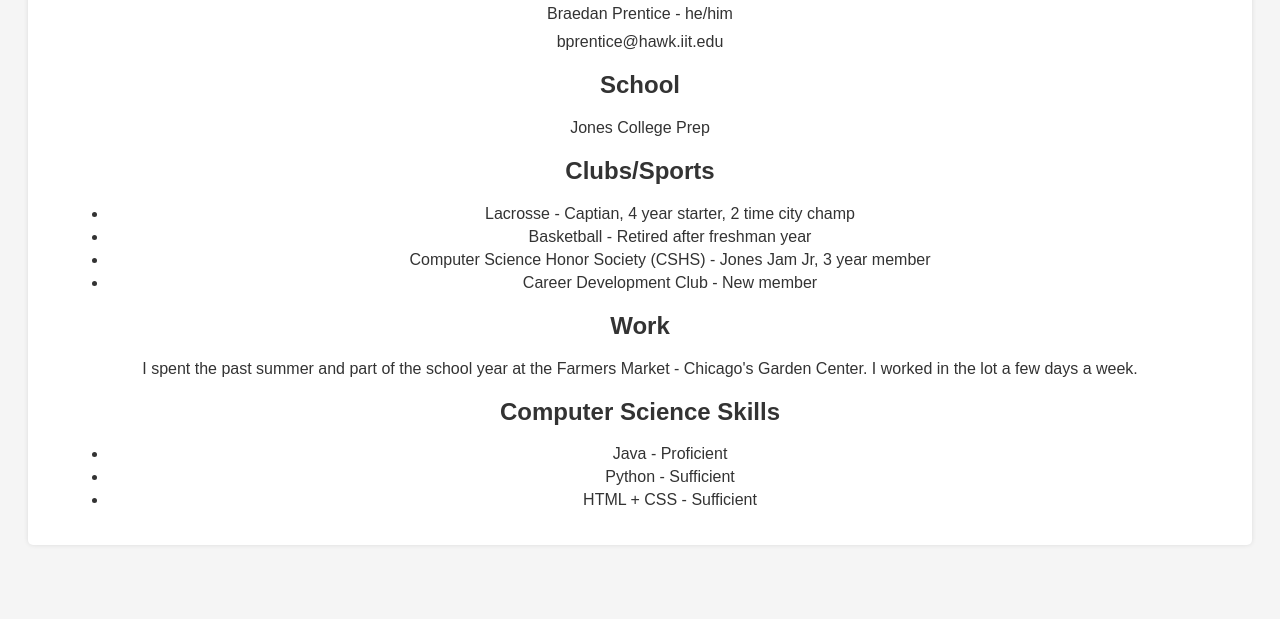
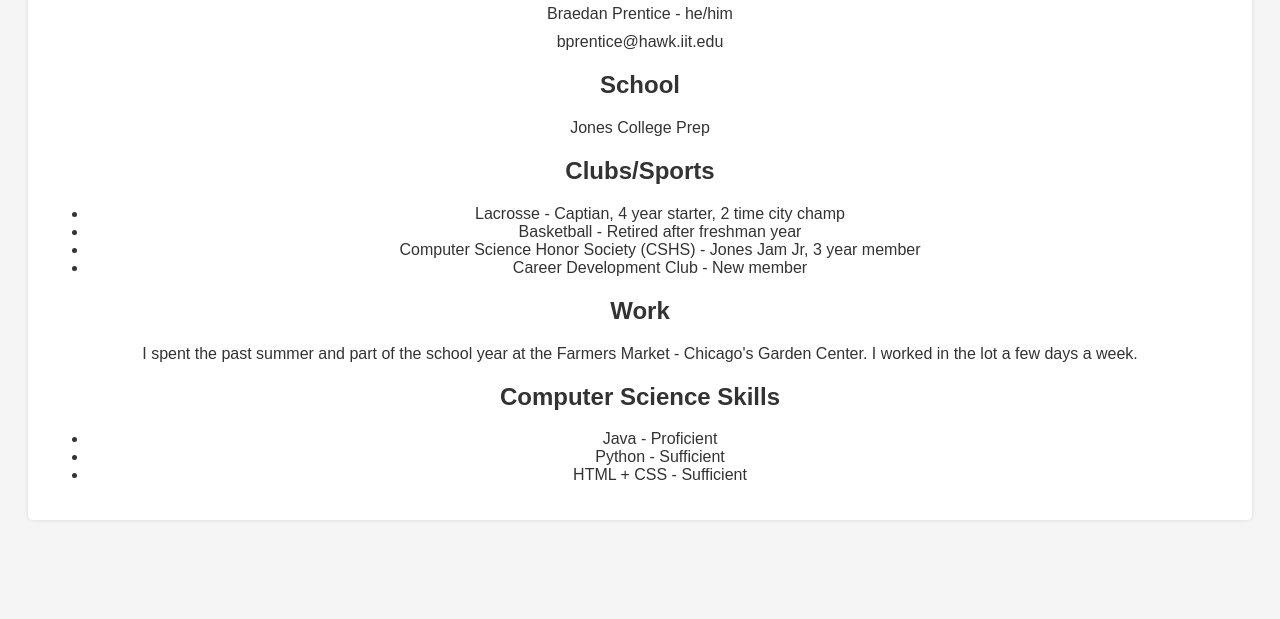
Before and after one commit to bprenticeIIT/Project2, a plain HTML site: page index.html in a window 1280 px wide. Shown: the part 181-800 px from the top of the page. Drawn offline with Linux system fonts and the light colour scheme; a web font is replaced by a local one.

Commit message:
Update style.css removing list css

```diff
--- a/css/style.css
+++ b/css/style.css
@@ -49,11 +49,6 @@ p {
 
 ul {
   list-style: disc;
-  margin-left: 20px;
-}
-
-li {
-  margin: 5px 0;
 }
 
 img {
```
